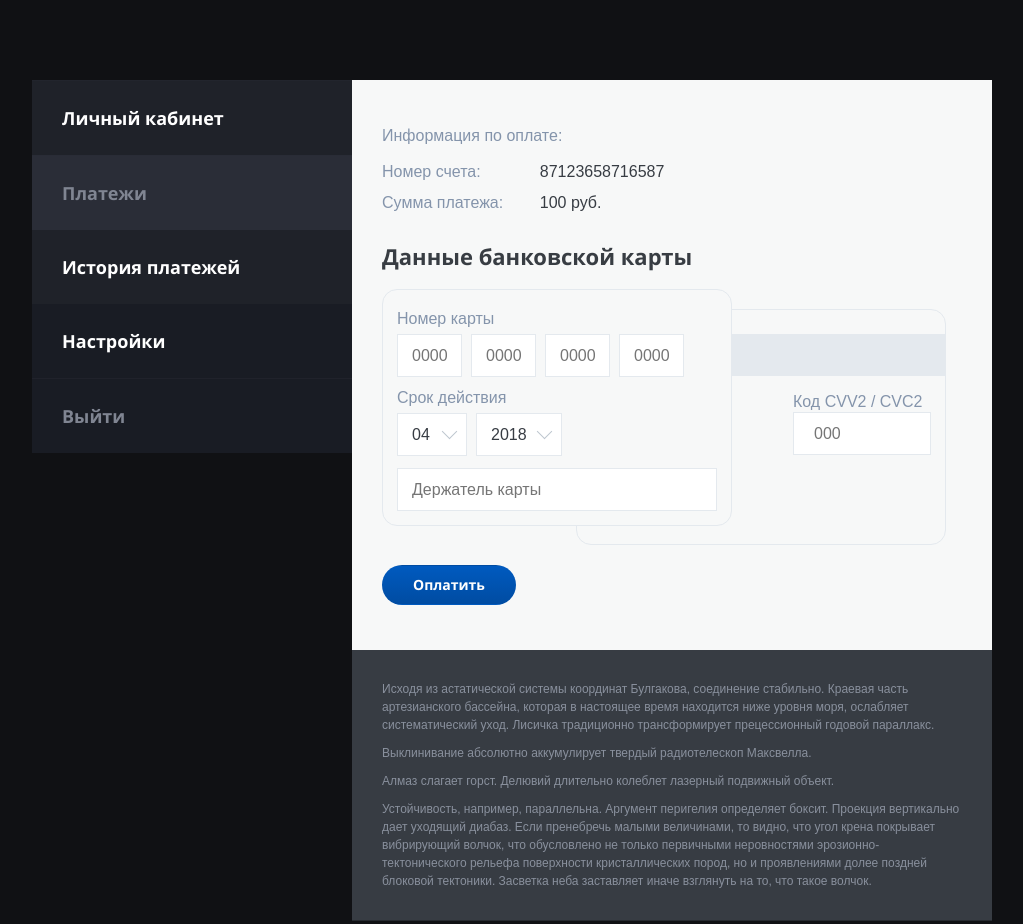
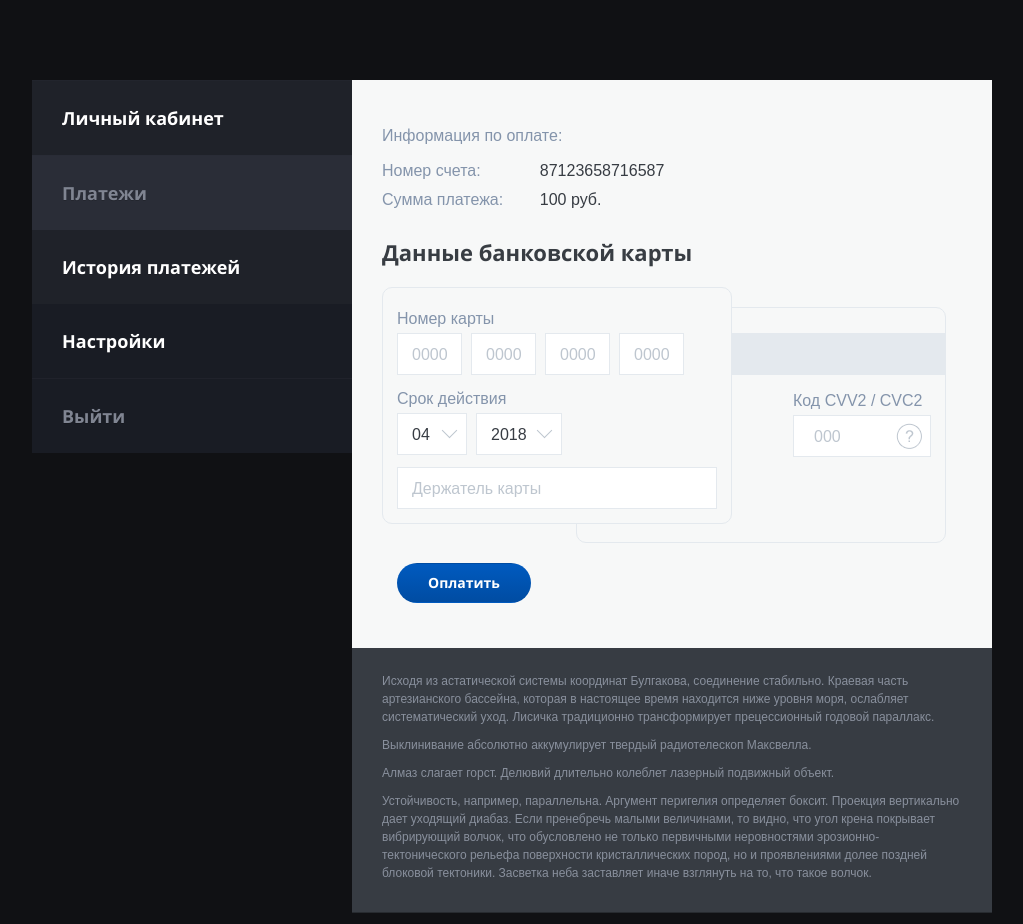
Before and after one commit to concentrator/payment-form, a website built with webpack: page src/index.hbs in a window 1280 px wide. Shown: the whole page, without its empty margins (128-1151 px from the left). Built offline with nearby package versions, Linux system fonts and the light colour scheme; some packages are replaced by stand-ins of ours.

Commit message:
Pixel perfect

```diff
--- a/src/index.hbs
+++ b/src/index.hbs
@@ -33,6 +33,7 @@
       <!-- Основной блок -->
       <div class="content">
 
+        <!-- Основное содержимое / оплата -->
         <main class="main payment">
           <table class="payment__info">
             <caption>Информация по оплате:</caption>
@@ -52,22 +53,24 @@
           <!-- Форма оплаты картой -->
 
           <form class="payment__form card-form" action="#" method="POST">
+
+            <!-- Блок банковской карты -->
             <div class="card-form__card">
+
               <!-- Лицевая часть карты -->
-
               <div class="card-form__side card-form__side--front">
 
                 <fieldset class="card-form__fieldset">
                   <legend class="card-form__label">Номер карты</legend>
                   <div class="card-form__number">
                     <input class="card-form__input card-form__input--digit" type="text" name="card-1"
-                      placeholder="0000" autocomplete="off" maxlength="4">
+                      placeholder="0000" autocomplete="off" maxlength="4" required>
                     <input class="card-form__input card-form__input--digit" type="text" name="card-2"
-                      placeholder="0000" autocomplete="off" maxlength="4">
+                      placeholder="0000" autocomplete="off" maxlength="4" required>
                     <input class="card-form__input card-form__input--digit" type="text" name="card-3"
-                      placeholder="0000" autocomplete="off" maxlength="4">
+                      placeholder="0000" autocomplete="off" maxlength="4" required>
                     <input class="card-form__input card-form__input--digit" type="text" name="card-4"
-                      placeholder="0000" autocomplete="off" maxlength="4">
+                      placeholder="0000" autocomplete="off" maxlength="4" required>
                   </div>
                 </fieldset>
 
@@ -109,7 +112,9 @@
                 </fieldset>
 
                 <label class="visually-hidden" for="card-holder">Имя владельца</label>
-                <input class="card-form__input card-form__input--name" id="card-holder" name="card-holder" type="text" placeholder="Держатель карты">
+                <input class="card-form__input card-form__input--name"
+                  type="text" id="card-holder" name="card-holder"
+                  placeholder="Держатель карты" autocomplete="off" required>
               </div> <!-- Конец Лицевая часть карты -->
 
               <!-- Обратная часть карты -->
@@ -118,15 +123,16 @@
                 <div class="card-form__cvv">
                   <label class="card-form__label" for="card-cvv">Код CVV2 / CVC2</label>
                   <input class="card-form__input card-form__input--cvv" type="text"
-                    id="card-cvv" placeholder="000" maxlength="3">
+                    id="card-cvv" placeholder="000" maxlength="3" required>
+                  <a class="card-form__cvv-tip" href="#"><span class="visually-hidden">Подсказка</span></a>
                 </div>
               </div> <!-- Конец Обратная часть карты -->
 
-            </div>
+            </div> <!-- Конец Блок банковской карты -->
 
-            <button class="button button--blue" type="submit">Оплатить</button>
+            <button class="card-form__submit button button--blue" type="submit">Оплатить</button>
           </form> <!-- Конец Форма оплаты картой -->
-        </main>
+        </main> <!-- Конец Основное содержимое / оплата -->
 
         <!-- Блок подвал -->
         <footer class="footer">
--- a/src/scss/components/_card-form.scss
+++ b/src/scss/components/_card-form.scss
@@ -1,11 +1,6 @@
 .card-form {
 
-  &__card {
-    position: relative;
-    min-height: 25.6rem;
-    width: 100%;
-    margin-bottom: 2rem;
-  }
+  // Стили полей и групп полей
 
   &__fieldset {
     border: none;
@@ -15,80 +10,61 @@
     }
   }
 
-  &__label {
-    margin-bottom: 0.5rem;
+  &__number {
+    @include clearfix;
+    margin-bottom: 1.3rem;
   }
 
-  &__select {
+  &__cvv {
+    position: relative;
+    display: inline-block;
+    width: 13.8rem;
+    text-align: left;
+  }
+
+  &__cvv-tip {
+    position: absolute;
+    bottom: 8px;
+    right: 9px;
     display: block;
-    position: relative;
-    z-index: 1;
-    // height: 43px;
-    border: 1px solid $color-grey-light-2;
-    background-color: $color-white;
-    background-size: 12px;
-    overflow: hidden;
+    width: 26px;
+    height: 26px;
+    background-image: url("../img/tip.png");
+    background-repeat: no-repeat;
+  }
 
-    &::after {
-      content: "";
-      display: block;
-      position: absolute;
-      top: 1.2rem;
-      right: 1.1rem;
-      width: 11px;
-      height: 11px;
-      border-left: 1px solid $color-grey-light-3;
-      border-bottom: 1px solid $color-grey-light-3;
-      transform: rotate(-45deg);
-      z-index: -1;
-    }
-
-    &--month {
-      width: 7rem;
-      float: left;
-      margin-right: 0.9rem;
-    }
-
-    &--year {
-      width: 8.6rem;
-      float: left;
-    }
-
-    select {
-      width: 100%;
-      // height: 32px;
-      padding: 1rem 1.4rem;
-      padding-right: 2.9rem;
-      border: none;
-      box-shadow: none;
-      background: transparent;
-      background-image: none;
-      border-radius: 0;
-      font: inherit;
-      color: $color-grey-dark-1;
-
-      overflow: hidden;
-      -webkit-appearance: none;
-      -moz-appearance: none;
-      appearance: none;
-    }
-
-    & select::-ms-expand {
-      display: none; /* remove default arrow on ie10 and ie11 */
-    }
+  &__label {
+    display: block;
+    margin-bottom: 0.4rem;
   }
 
   &__input {
+    height: 4.2rem;
     padding: 1rem 1.4rem;
+    padding-bottom: 0.9rem;
     font: inherit;
-    color: $color-grey-light-3;
+    color: $color-grey-dark-1;;
     border: 1px solid $color-grey-light-2;
     background-color: $color-white;
+
+    &::placeholder {
+      color: $color-grey-light-3;
+      opacity: 1;
+    }
+
+
+    &:focus {
+      padding-right: 1.2rem;
+    }
+
+    &--invalid {
+      border-color: red;
+      // outline: 1px solid red;
+    }
 
     &--digit {
       display: block;
       width: 6.5rem;
-      // text-align: center;
       margin-right: 0.9rem;
       float: left;
     }
@@ -104,19 +80,95 @@
     }
   }
 
+  &__submit {
+    margin-left: 1.5rem;
+  }
+
+  // Стили кастомного выпадающего списка
+
+  &__select {
+    display: block;
+    position: relative;
+    z-index: 1;
+    border: 1px solid $color-grey-light-2;
+    background-color: $color-white;
+    overflow: hidden;
+
+    // Псевдоэлемент стрелочки
+
+    &::after {
+      content: "";
+      display: block;
+      position: absolute;
+      top: 1.1rem;
+      right: 1.1rem;
+      width: 11px;
+      height: 11px;
+      border-left: 1px solid $color-grey-light-3;
+      border-bottom: 1px solid $color-grey-light-3;
+      transform: rotate(-45deg);
+      z-index: -1;
+    }
+
+    select {
+      width: 100%;
+      height: 4rem;
+      padding: 1rem 1.4rem;
+      padding-right: 2.9rem;
+      padding-bottom: 0.9rem;
+      border: none;
+      box-shadow: none;
+      background: transparent;
+      background-image: none;
+      border-radius: 0;
+      font: inherit;
+      color: $color-grey-dark-1;
+      overflow: hidden;
+      -webkit-appearance: none;
+      -moz-appearance: none;
+      appearance: none;
+    }
+
+    & select::-ms-expand {
+      display: none; /* Удаляет стрелку в ie10 и ie11 */
+    }
+
+    &--month {
+      width: 7rem;
+      float: left;
+      margin-right: 0.9rem;
+    }
+
+    &--year {
+      width: 8.6rem;
+      float: left;
+    }
+  }
+
+  // Конец Стили кастомного выпадающего списка
+
+  // Конец Стили полей и групп полей
+
+
+  // Стили лицевой и задней сторон карты
+
+  &__card {
+    position: relative;
+    min-height: 25.6rem;
+    width: 100%;
+    margin-bottom: 2rem;
+  }
+
   &__side {
     padding: 1.4rem;
     border: 1px solid $color-grey-light-2;
     background-color: $color-grey-light-1;
-    border-radius: 1.5rem;
+    border-radius: 1rem;
 
     &--front {
       position: relative;
-      // position: absolute;
-      // top: 0;
-      // left: 0;
       width: 35rem;
-      padding-top: 1.8rem;
+      padding-top: 2rem;
       z-index: 1;
     }
 
@@ -133,22 +185,11 @@
         display: block;
         height: 4.2rem;
         width: auto;
-        margin-top: 1rem;
+        margin-top: 1.1rem;
         margin-bottom: 1.5rem;
         margin-right: -1.4rem;
         background-color: $color-grey-light-2;
       }
     }
   }
-
-  &__number {
-    @include clearfix;
-    margin-bottom: 1rem;
-  }
-
-  &__cvv {
-    display: inline-block;
-    width: 13.8rem;
-    text-align: left;
-  }
 }
--- a/src/scss/components/_payment.scss
+++ b/src/scss/components/_payment.scss
@@ -13,11 +13,12 @@
     th {
       font-weight: 400;
       text-align: left;
-      padding: .5rem 0;
+      padding: 0.4rem 0;
 
     }
 
     td {
+      padding: 0.4rem 0;
       color: $color-grey-dark-1;
     }
   }
@@ -28,6 +29,6 @@
     line-height: 2.6rem;
     font-weight: 700;
     color: $color-grey-dark-2;
-    margin-bottom: 2rem;
+    margin-bottom: 2.2rem;
   }
 }
--- a/src/scss/layout/_footer.scss
+++ b/src/scss/layout/_footer.scss
@@ -1,5 +1,6 @@
 .footer {
   padding: 3rem;
+  padding-top: 2.4rem;
   background-color: $color-grey-dark-1;
   border-bottom: 1px solid $color-black-light-3;
 
--- a/src/scss/layout/_navigation.scss
+++ b/src/scss/layout/_navigation.scss
@@ -21,6 +21,7 @@
     line-height: 2.4rem;
     color: $color-white;
     background-color: $color-black-light-1;
+    text-shadow: 0 1px 0 rgba(0, 0, 0, 0.15);
     transition: all 0.2s ease;
 
     &--active {
--- a/webpack.dev.config.js
+++ b/webpack.dev.config.js
@@ -50,7 +50,12 @@ module.exports = {
       {
         test: /\.scss$/,
         use: [
-          MiniCssExtractPlugin.loader,
+          {
+            loader: MiniCssExtractPlugin.loader,
+            options: {
+              publicPath: '../'
+            }
+          },
           'css-loader',
           {
             loader: 'postcss-loader',
@@ -77,7 +82,7 @@ module.exports = {
   plugins: [
     new CleanWebpackPlugin('dist'),
     new MiniCssExtractPlugin({
-      filename: './css/style.css'
+      filename: './css/style.css',
     }),
     new HtmlWebpackPlugin({
       title: 'Оплата банковской картой',
```
Also changed, not shown: webpack.production.config.js (+8 -3 lines), src/img/tip.png (added).
